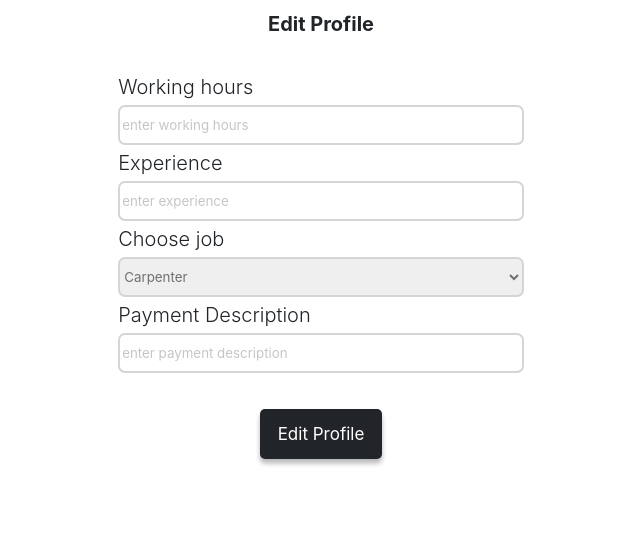
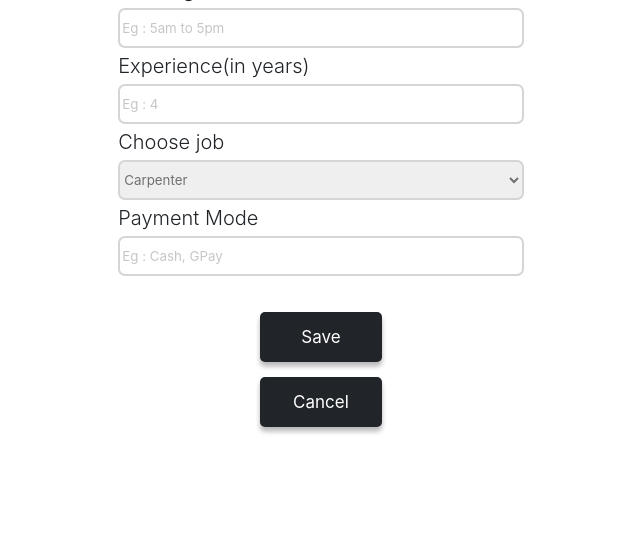
Before and after one commit to rnaveensrinivas/Hyre, a PHP site: page /editWorkerDetails.php in a window 1280 px wide. Shown: the part 260-800 px from the top of the page, without its empty margins (319-959 px from the left). Run offline with PHP 8.4, Linux system fonts and the light colour scheme; a user stored in the database is signed in.

Commit message:
edit worker details

```diff
--- a/editWorkerDetails.php
+++ b/editWorkerDetails.php
@@ -6,22 +6,26 @@ include 'config.php' ;
 
 // Displaying student main lobby
 if( $_SESSION['userType'] == "W"){
-    echo "Welcome worker." ;
     $name=$_SESSION['name'];
 
     if ( isset($_POST['submit'])){
         //Getting the form data.
 
-        $workingHours=$_POST["workhrs"] ;
-        $experience = $_POST["exp"] ;
-        $job=$_POST["job"];
-        $paymentDescription=$_POST["pymtDscpn"];
-        $ID=$_SESSION['ID'];
+        $workingHours = $_POST["workingHours"] ;
+        $experience = $_POST["experience"] ;
+        $jobType = $_POST["jobType"];
+        $paymentMode = $_POST["paymentMode"];
+        $ID = $_SESSION['ID'];
 
 
         //query the database.
-        $resultSet = $conn->query("UPDATE worker set  workingHours='$workingHours', experience='$experience', job='$job', paymentDescription='$paymentDescription' where workerID='$ID'") ;
-
+        $resultSet = $conn->query("UPDATE worker set  workingHours='$workingHours', experience='$experience', jobType='$jobType', paymentMode='$paymentMode' where workerID='$ID'") ;
+        if( $resultSet ){
+            header("location:workerProfile.php") ;
+        }
+        else{
+            echo "<script>alert('Unable to update')</script>" ;
+        }
 
     }
     $conn->close();
@@ -51,7 +55,7 @@ else{
         <button type="button" onclick="location.href='logout.php'" name="Logout" id="submit-button" style="margin-right:20px">Sign Out</button>
     </div>
     <div class="form">
-        <h2>Welcome to Home Page</h2>
+        <h2>Edit Profile</h2>
 
         <div class="container rounded bg-white mt-5 mb-5">
             <div class="row">
@@ -65,36 +69,39 @@ else{
                 </div>
                 <div class="col-md-5 border-right">
                     <div class="p-3 py-5">
-                        <div class="d-flex justify-content-between align-items-center mb-3" style="text-align:center">
-                            <h4 class="text-right">Edit Profile</h4>
-                        </div>
 
-                        <form action="mainlobby.php" method="POST" role="form" class="form-horizontal">
+
+                        <form action="" method="POST" role="form" class="form-horizontal">
 
 
                             <div class="row mt-3">
-                                <div class="col-md-12"><label class="labels">Working hours</label><input type="text"
-                                        id="workhrs" class="form-control" placeholder="enter working hours" value="">
+                                <div class="col-md-12"><label class="labels">Working hours</label>
+                                <input type="text" id="workingHours" name="workingHours" class="form-control" placeholder="Eg : 5am to 5pm" >
                                 </div>
-                                <div class="col-md-12"><label class="labels">Experience</label><input type="text"
-                                        id="exp" class="form-control" placeholder="enter experience" value=""></div>
+
+                                <div class="col-md-12"><label class="labels">Experience(in years)</label>
+                                    <input type="number" id="experience" name="experience" min="0" max="100" class="form-control" placeholder="Eg : 4" >
+                                </div>
                                 <div class="col-md-12">
-                                    <label for="job">Choose job</label>
-                                    <select name="job" id="job">
-                                        <option value="Carpenter">Carpenter</option>
-                                        <option value="Cook">Cook</option>
-                                        <option value="Maid">Maid</option>
-                                        <option value="Painter">Painter</option>
+                                    <label for="jobType">Choose job</label>
+                                    <select name="jobType" id="jobType" name="jobType">
+                                        <option value="carpenter">Carpenter</option>
+                                        <option value="cook">Cook</option>
+                                        <option value="maid">Maid</option>
+                                        <option value="painter">Painter</option>
                                     </select>
                                 </div>
 
-                                <div class="col-md-12"><label class="labels">Payment Description</label><input
-                                        type="text" id="pymtDscpn" class="form-control"
-                                        placeholder="enter payment description" value=""></div>
-                            </div>
-                            <br>
-                            <div class="mt-5 text-center" style="text-align:center"><button class="btn btn-primary profile-button"
-                                    type="submit">Edit Profile</button></div>
+                                <div class="col-md-12"><label for="paymentMode" class="labels" name="paymentMode">Payment Mode </label>
+                                <input type="text" id="paymentMode" class="form-control" placeholder="Eg : Cash, GPay" name="paymentMode"></div>
+                                </div>
+                                <br>
+                                <div class="mt-5 text-center" style="text-align:center">
+                                <button class="btn btn-primary profile-button" type="submit" name="submit">Save</button>
+                                </div>
+                                <div class="mt-5 text-center" style="text-align:center;  margin-top: 15px" >
+                                <button class="btn btn-primary profile-button" type="submit" onclick="location.href='mainlobby.php'">Cancel</button>
+                                </div>
                         </form>
 
                     </div>
```
